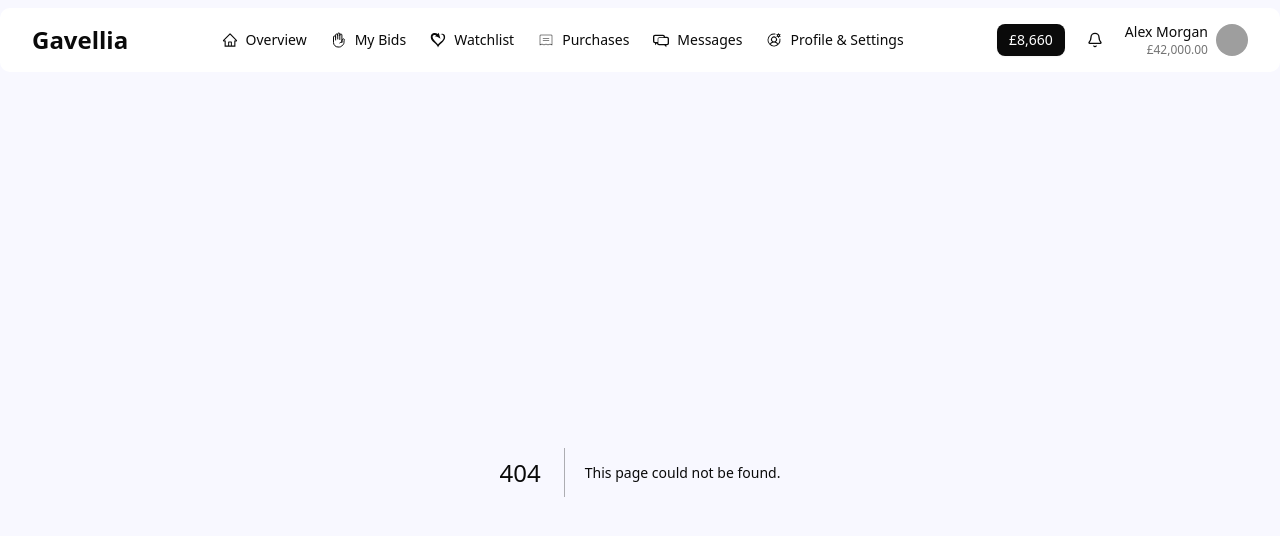
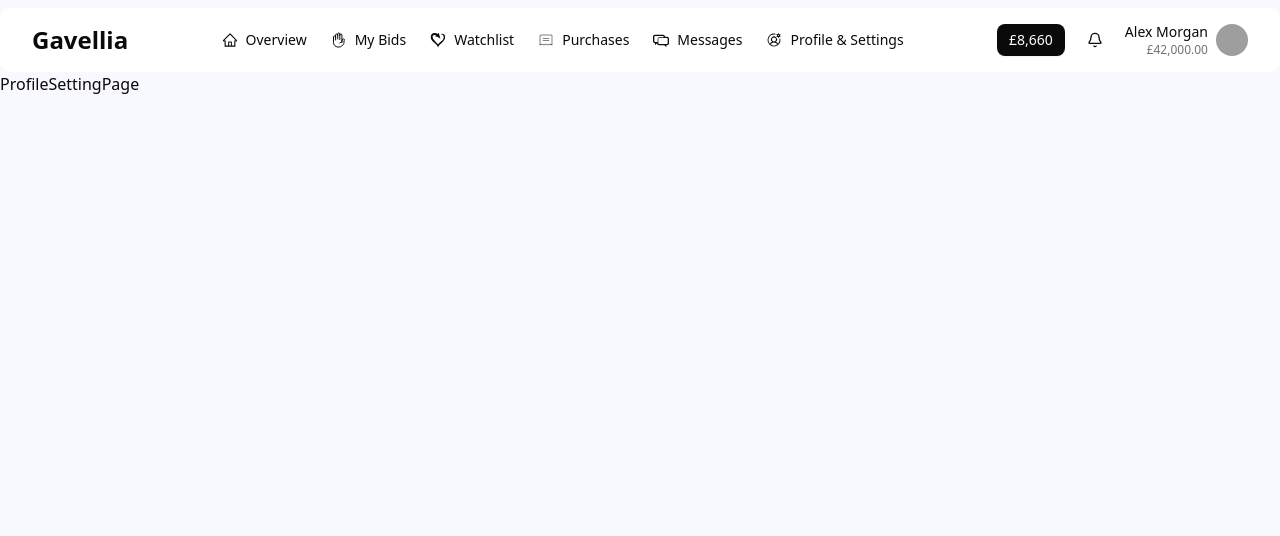
Before and after one commit to Rahul-Mallik-CSE/Gavellia_Buyer_Dashboard, a Next.js app: page /profile-setting in a window 1280 px wide. Before the commit this address had no page. Shown: the top 536 px of the page. Built offline with nearby package versions, Linux system fonts and the light colour scheme; grey boxes are pictures that could not be loaded.

Commit message:
add ProfileSettingPage component

```diff
--- /dev/null
+++ b/src/app/profile-setting/page.tsx
@@ -0,0 +1,9 @@
+/** @format */
+
+import React from "react";
+
+const ProfileSettingPage = () => {
+  return <div>ProfileSettingPage</div>;
+};
+
+export default ProfileSettingPage;
```
